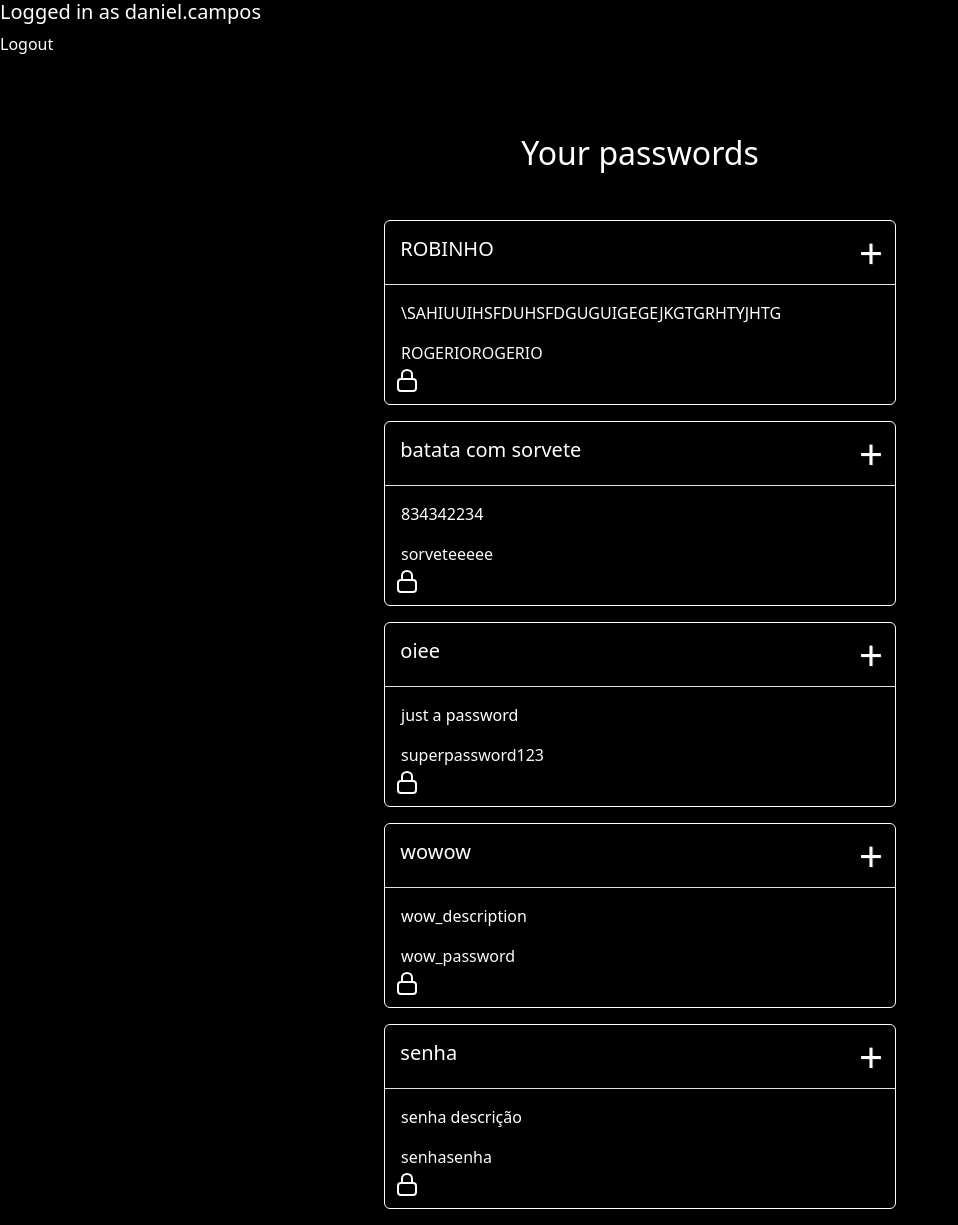
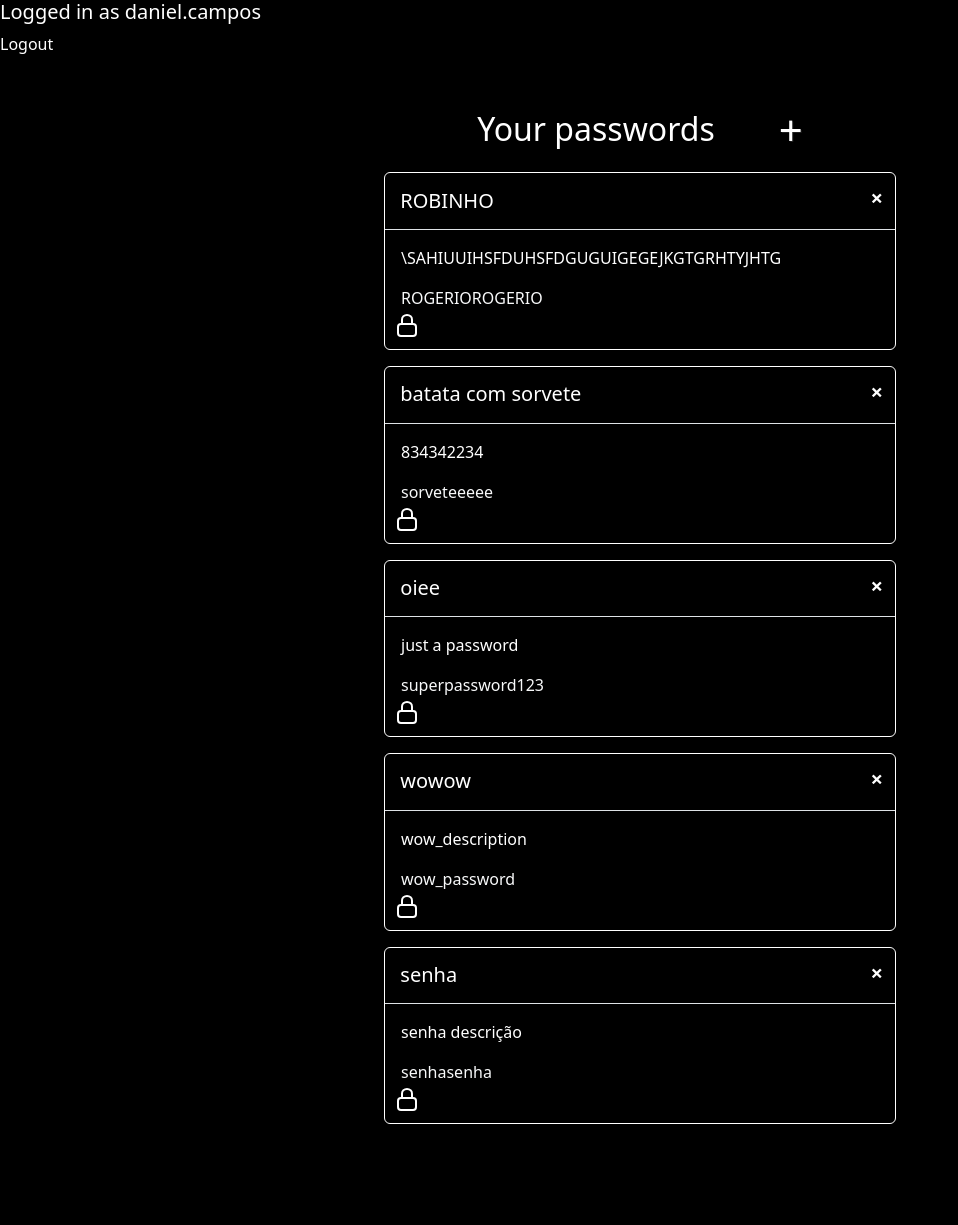
Before and after one commit to mrdethos/password-safe, a Django app: page /password_list/ in a window 1280 px wide. Shown: the whole page, without its empty margins (0-958 px from the left). After the commit the page ends 1124 px from the top, so only its background shows below. Run offline with Django 4.2, Linux system fonts and the light colour scheme; a user stored in the database is signed in; data comes from the database, SQL or seed files in the repository; both versions use the stored data as it was after the commit.

Commit message:
create password is now functional

```diff
--- a/password_safe/base/templates/base/home.html
+++ b/password_safe/base/templates/base/home.html
@@ -61,11 +61,28 @@
             top: 9px
         }
 
+        .delete-link {
+            text-decoration: none;
+            font-weight: 900;
+            color: #FFF;
+            font-size: 22px;
+            line-height: 0;
+        }
+
         #add-link {
-            color: #ffffff;
+            color: #FFF;
             text-decoration: none;
             font-size: 42px;
             text-shadow: 1px 1px #1f1f1f;
+        }
+
+        input[type=text],
+        input[type=password],
+        textarea {
+            border: 1px solid #000000;
+            border-radius: 5px;
+            padding: 10px;
+            width: 100%;
         }
 
 
--- a/password_safe/base/templates/base/password_list.html
+++ b/password_safe/base/templates/base/password_list.html
@@ -1,34 +1,23 @@
-<script>
-    function change_text() {
-        alert("diuhauhehukrge");
-    };
-
-
-    function myFunction() {
-        alert("ALERT");
-    }
-</script>
-
 {% extends "base/home.html" %}
 {% block content %}
-    <h2 class="d-flex align-items-center justify-content-center mt-5 mb-5">Your passwords</h2>
+    <div class="d-flex align-items-center justify-content-center">
+        <h2 class="mt-4 mb-4">Your passwords</h2>
+        <a id="add-link" style="margin-left:5%" href="{% url 'password-create' %}">&#x2b;</a>
+    </div>
+
     {% for password in passwords %}
-
-    <div class="d-flex align-items-center justify-content-center">
-
-    </div>
 
 
     <div class="d-flex align-items-center justify-content-center mb-3">
         <div class="card bg-black border border-white" style="width: 40%">
             <div class="d-flex justify-content-between border-bottom">
                 <h5 class="card-header text-white" style="text-align: center; padding: 3%">{{password.title}}</h5>
-                <a id="add-link" style="margin-right:12px" href="#">&#x2b;</a>
+                <a  class="delete-link mt-4 ml-3" style="margin-right:12px" href="#">&#215;</a>
             </div>
             <div class="card-body">
                 <p class="card-text text-white">{{password.description}}</p>
                 <p class="card-text font-weight-light text-light">{{password.password}}</p>
-                <a href="" onclick="change_text" class="lock mb-2 ml-5"></a>
+                <a href="#" class="lock mb-2 ml-5"></a>
             </div>
         </div>
     </div>
--- a/password_safe/base/views.py
+++ b/password_safe/base/views.py
@@ -1,11 +1,11 @@
 from re import template
 from django.shortcuts import render, redirect
 from .forms import NewUserForm
+from django.urls import reverse_lazy
 from django.contrib import messages
 from django.contrib.auth import login, authenticate, logout
 from django.contrib.auth.forms import AuthenticationForm
-
-from django.views.generic.list import ListView
+from django.views.generic.edit import CreateView, UpdateView, DeleteView, FormView
 from django.contrib.auth.mixins import LoginRequiredMixin
 from .models import StoredPassword
 
@@ -58,3 +58,17 @@ def password_list(request):
     password = StoredPassword.objects.all()
     context = {'passwords': password}
     return render(request, 'base/password_list.html', context)
+
+class PasswordCreate(LoginRequiredMixin, CreateView):
+    model  = StoredPassword
+    fields = ['title', 'description', 'password']
+    success_url = reverse_lazy('password_list')
+
+    def form_valid(self, form):
+        form.instance.user = self.request.user
+        return super(PasswordCreate, self).form_valid(form)
+
+class PasswordDelete(LoginRequiredMixin, DeleteView):
+    model = StoredPassword
+    context_object_name = 'password'
+    success_url = reverse_lazy('password_list')
--- a/password_safe/passwordsafe/urls.py
+++ b/password_safe/passwordsafe/urls.py
@@ -1,6 +1,7 @@
 from django.contrib import admin
 from django.urls import path, include
 from base import views
+from base.views import PasswordCreate
 
 urlpatterns = [
     path('admin/', admin.site.urls),
@@ -9,4 +10,5 @@ urlpatterns = [
     path('signup/', views.register_request, name='signup'),
     path('logout/', views.logout_request, name='logout'),
     path('password_list/', views.password_list, name='password_list'),
+    path('password-create/', PasswordCreate.as_view(), name='password-create'),
 ]
```
Also changed, not shown: password_safe/base/templates/base/storedpassword_form.html (added, +17 -0 lines), password_safe/db.sqlite3.
